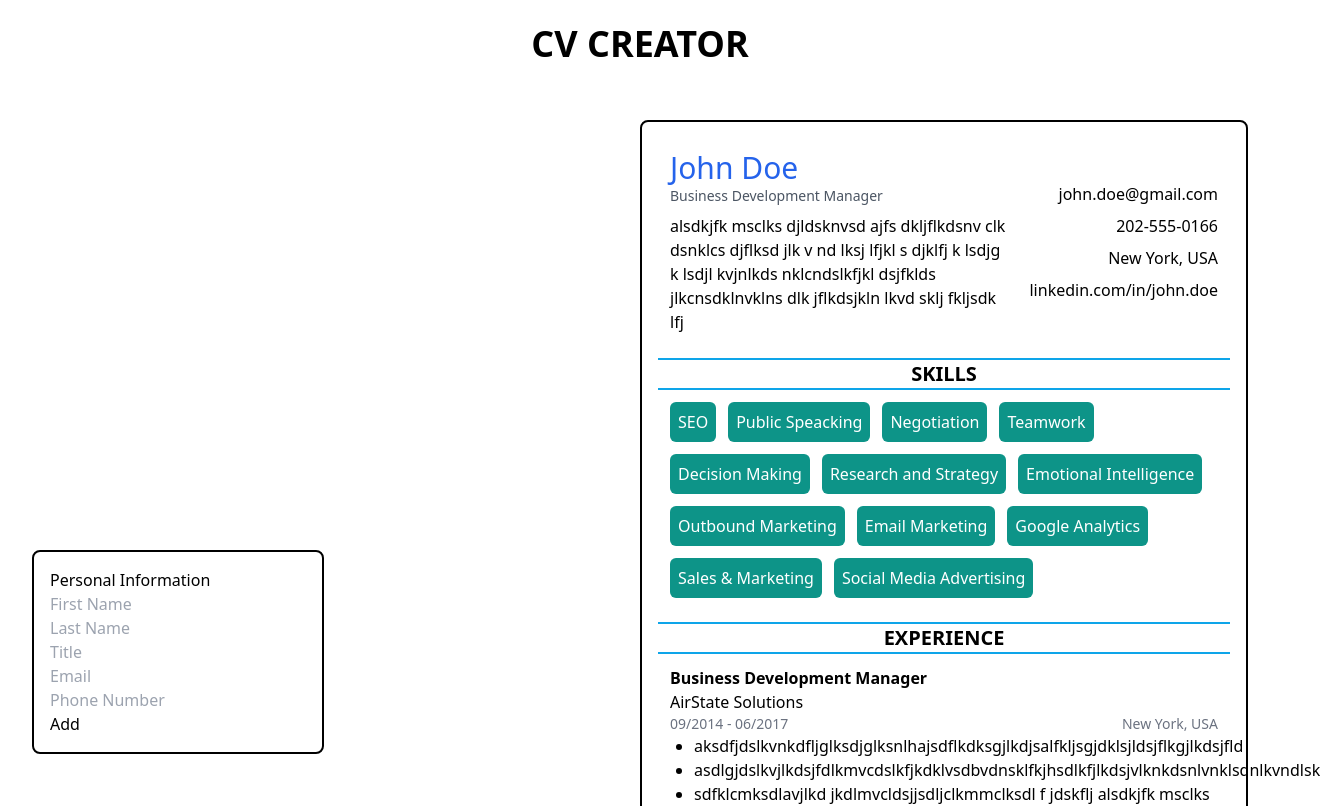
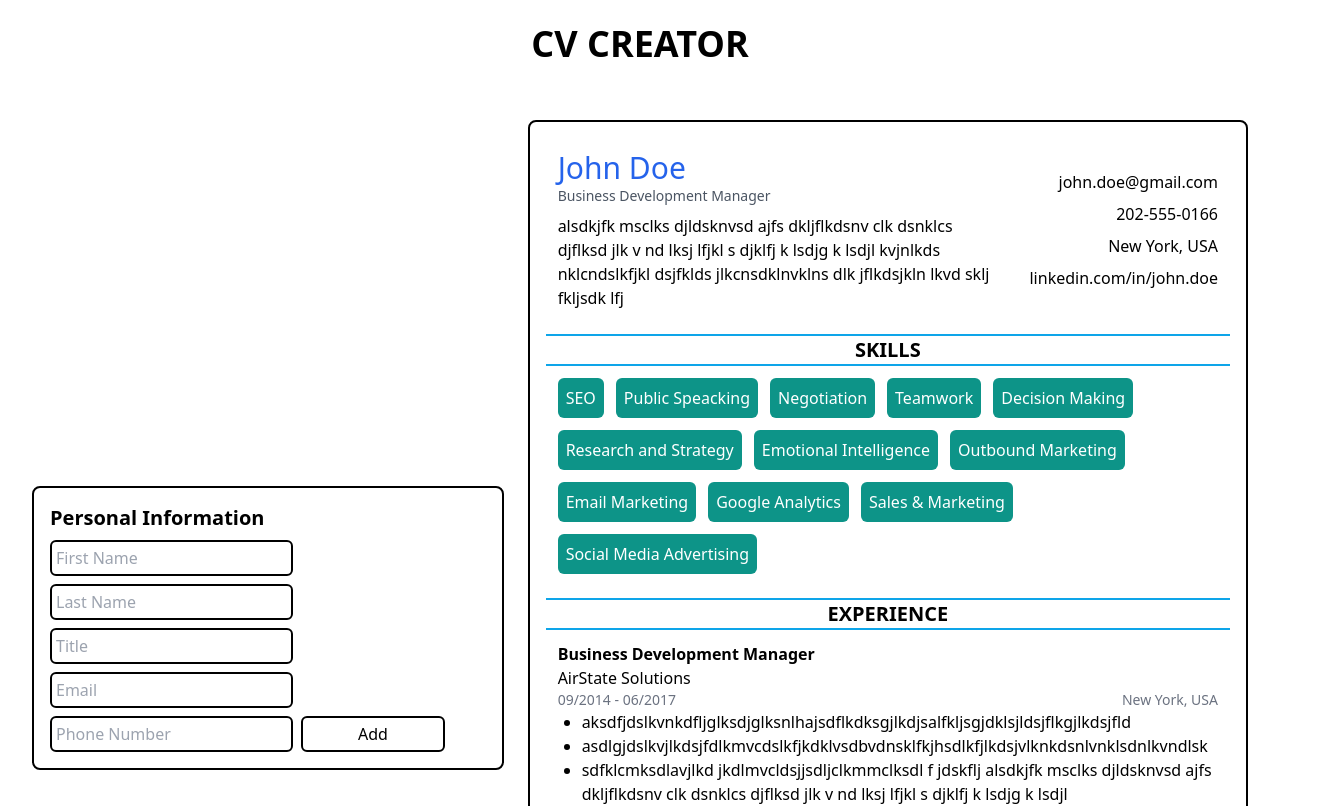
Before and after one commit to rtokala14/cv-project, a React (Create React App) app: page / in a window 1280 px wide. Shown: the top 806 px of the page, 1320 px wide, since content can reach past the window. Built offline with nearby package versions, Linux system fonts and the light colour scheme.

Commit message:
Add basic input styles

```diff
--- a/src/components/App.js
+++ b/src/components/App.js
@@ -75,7 +75,7 @@ class App extends React.Component {
 
   render() {
     return (
-      <div className="flex flex-col gap-6 p-8 lg:flex-row justify-evenly items-center">
+      <div className="flex flex-col gap-6 p-8 lg:flex-row items-center">
         <Form uGeneral={this.uGeneral} />
         <Display data={this.state} />
       </div>
--- a/src/components/Form.js
+++ b/src/components/Form.js
@@ -6,10 +6,6 @@ class Form extends React.Component {
   constructor(props) {
     super(props);
   }
-
-  /*updateGeneral = (inData) => {
-    this.props.uGeneral(inData);
-  };*/
 
   render() {
     return (
--- a/src/components/General.js
+++ b/src/components/General.js
@@ -46,9 +46,15 @@ class General extends React.Component {
 
   render() {
     return (
-      <div className="container">
-        <form onSubmit={this.submitChange} id="generalForm">
-          <h2 id="inputHeading">Personal Information</h2>
+      <div className=" container">
+        <h2 className=" text-xl font-bold mb-2" id="inputHeading">
+          Personal Information
+        </h2>
+        <form
+          onSubmit={this.submitChange}
+          className="flex flex-wrap gap-2"
+          id="generalForm"
+        >
           <input
             type="text"
             id="generalFirstName"
--- a/src/index.css
+++ b/src/index.css
@@ -3,7 +3,7 @@
 @tailwind utilities;
 
 .container {
-    @apply border border-black border-2 rounded-lg p-4 lg:w-1/2
+    @apply border border-black border-2 rounded-lg p-4 lg:w-auto
 }
 
 .resume-title {
@@ -13,3 +13,11 @@
 .skill-item {
     @apply p-2 rounded-md bg-teal-600 text-white
 }
+
+input[type="text"] {
+    @apply border-2 border-black rounded-md p-1
+}
+
+button[type="submit"] {
+    @apply text-center border-black border-2 rounded-md p-1 w-36
+}
```
